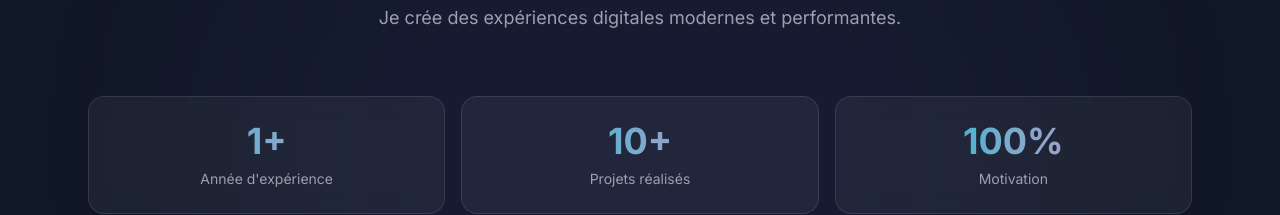
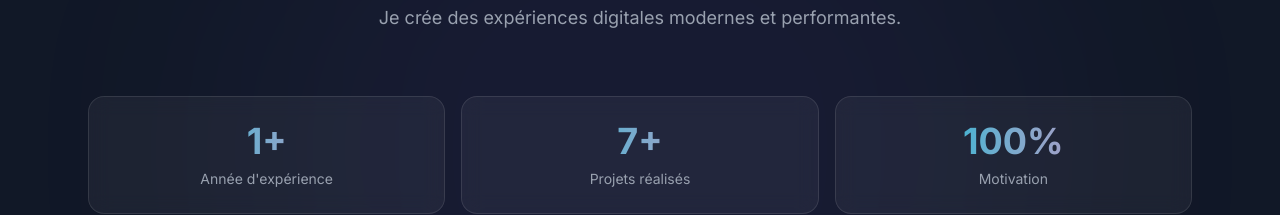
Before and after one commit to OusmaneDiallomitty/portfolio-pro, a React (Vite) app: page / in a window 1280 px wide. Shown: the part 1320-1535 px from the top of the page. Built offline with nearby package versions, Linux system fonts and the light colour scheme.

Commit message:
Update: 7 projets

```diff
--- a/src/components/About.tsx
+++ b/src/components/About.tsx
@@ -6,7 +6,7 @@ import { personalInfo } from '../data';
 
 const stats = [
   { value: '1+', label: 'Année d\'expérience' },
-  { value: '10+', label: 'Projets réalisés' },
+  { value: '7+', label: 'Projets réalisés' },
   { value: '100%', label: 'Motivation' },
 ];
 
```
